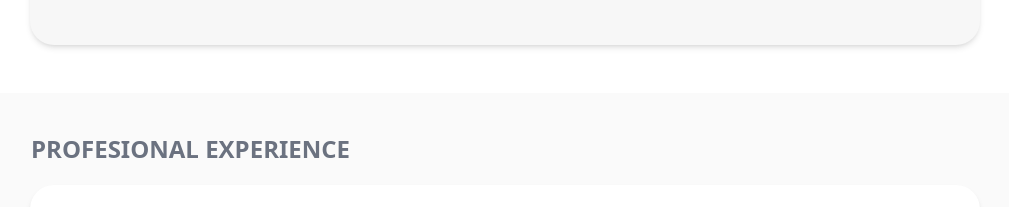
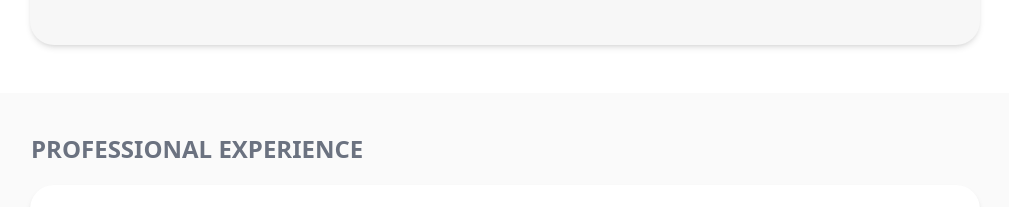
Before and after one commit to aryansindhi18/Portfolio, a React (Vite) app: page / in a window 1280 px wide. Shown: the part 845-1052 px from the top of the page, without its empty margins (135-1144 px from the left). Built offline with nearby package versions, Linux system fonts and the light colour scheme.

Commit message:
fixed spelling mistake in experience section

```diff
--- a/src/assets/components/Experience.tsx
+++ b/src/assets/components/Experience.tsx
@@ -2,7 +2,7 @@ export function Experience(){
     return <>
         <div id="experience" className="flex flex-col bg-[#FAFAFA] items-center px-4 sm:px-6 md:px-8 justify-center">
             <div className="w-full lg:w-[980px] items-start font-extrabold text-gray-500 text-2xl mt-8 mb-3 sm:mt-10 sm:mb-5 px-4">
-                PROFESIONAL EXPERIENCE
+                PROFESSIONAL EXPERIENCE
             </div>
             <div className="bg-white flex flex-col w-full lg:w-[950px] shadow-md rounded-3xl py-10 px-6 sm:px-8 md:px-12 gap-4 font-light text-md mb-8">
                 <div className="f`lex justify-between md:gap-2 items-baseline flex-col md:flex-row">
```
